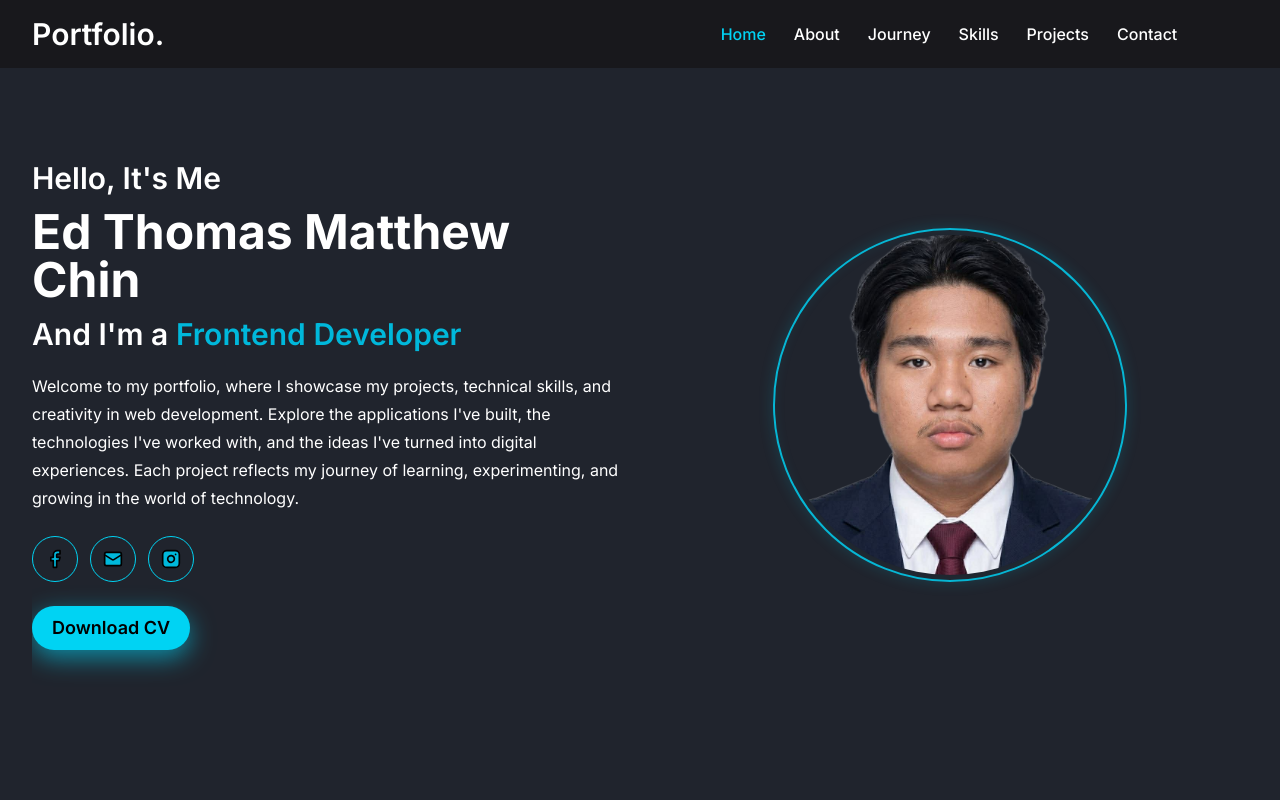
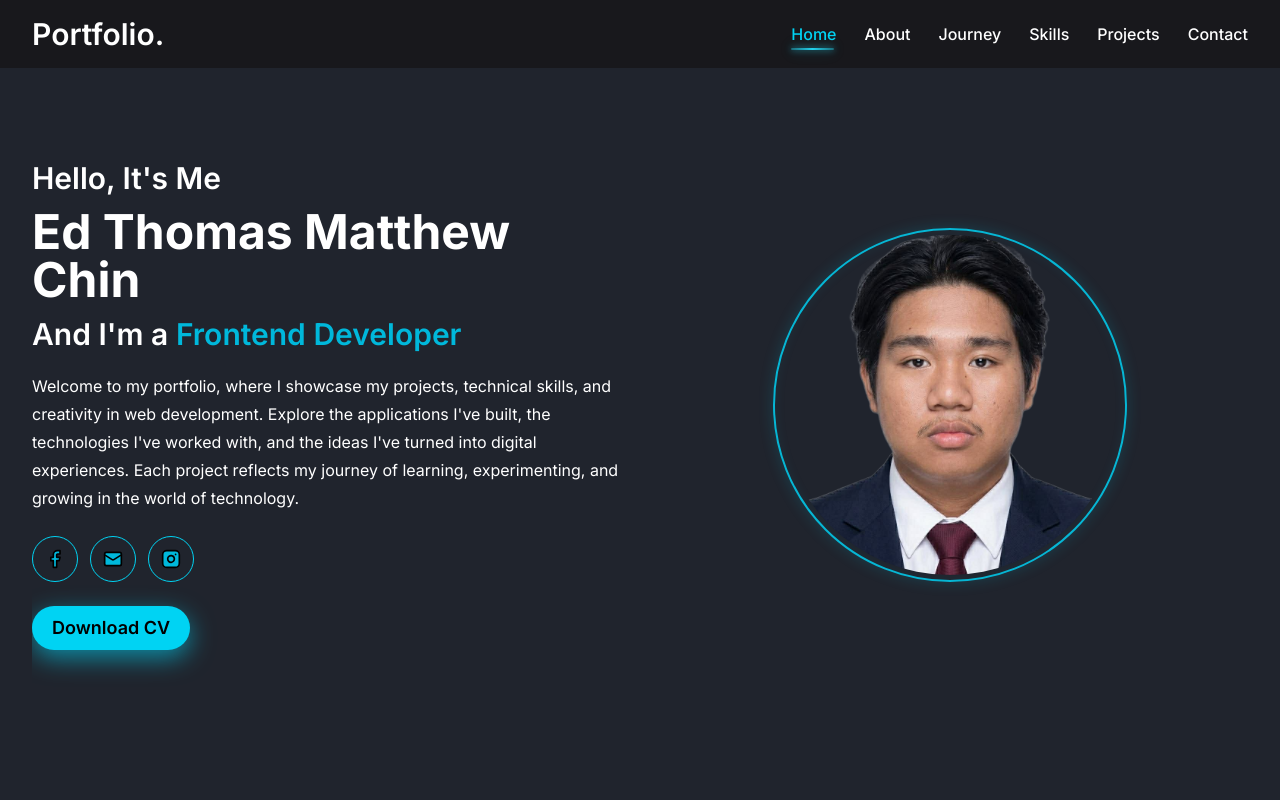
Before and after one commit to matthew17n/Portfolio, a React (Vite) app: page /#home in a window 1280 px wide. Shown: the top 800 px of the page. Built offline with nearby package versions, Linux system fonts and the light colour scheme.

Commit message:
Add cinematic navigation styles and active indicator

```diff
--- a/src/index.css
+++ b/src/index.css
@@ -553,3 +553,45 @@
         will-change: auto;
     }
 }
+.nav-link-cinematic {
+    text-shadow: 0 0 0 transparent;
+}
+
+.nav-link-cinematic:hover {
+    color: #22d3ee;
+    text-shadow: 0 0 12px rgba(34, 211, 238, 0.45);
+}
+
+.nav-active-indicator {
+    position: absolute;
+    bottom: 0;
+    left: 0;
+    height: 2px;
+    border-radius: 999px;
+    pointer-events: none;
+    opacity: 0;
+    background: linear-gradient(
+        90deg,
+        rgba(34, 211, 238, 0.45),
+        #22d3ee,
+        rgba(34, 211, 238, 0.45)
+    );
+    box-shadow:
+        0 0 6px rgba(34, 211, 238, 0.7),
+        0 0 14px rgba(34, 211, 238, 0.35);
+    transition:
+        transform 350ms cubic-bezier(0.22, 1, 0.36, 1),
+        width 350ms cubic-bezier(0.22, 1, 0.36, 1),
+        opacity 200ms ease;
+}
+
+.nav-active-indicator.is-visible {
+    opacity: 1;
+}
+
+@media (prefers-reduced-motion: reduce) {
+    .nav-link-cinematic,
+    .nav-active-indicator {
+        transition: none !important;
+    }
+}
```
